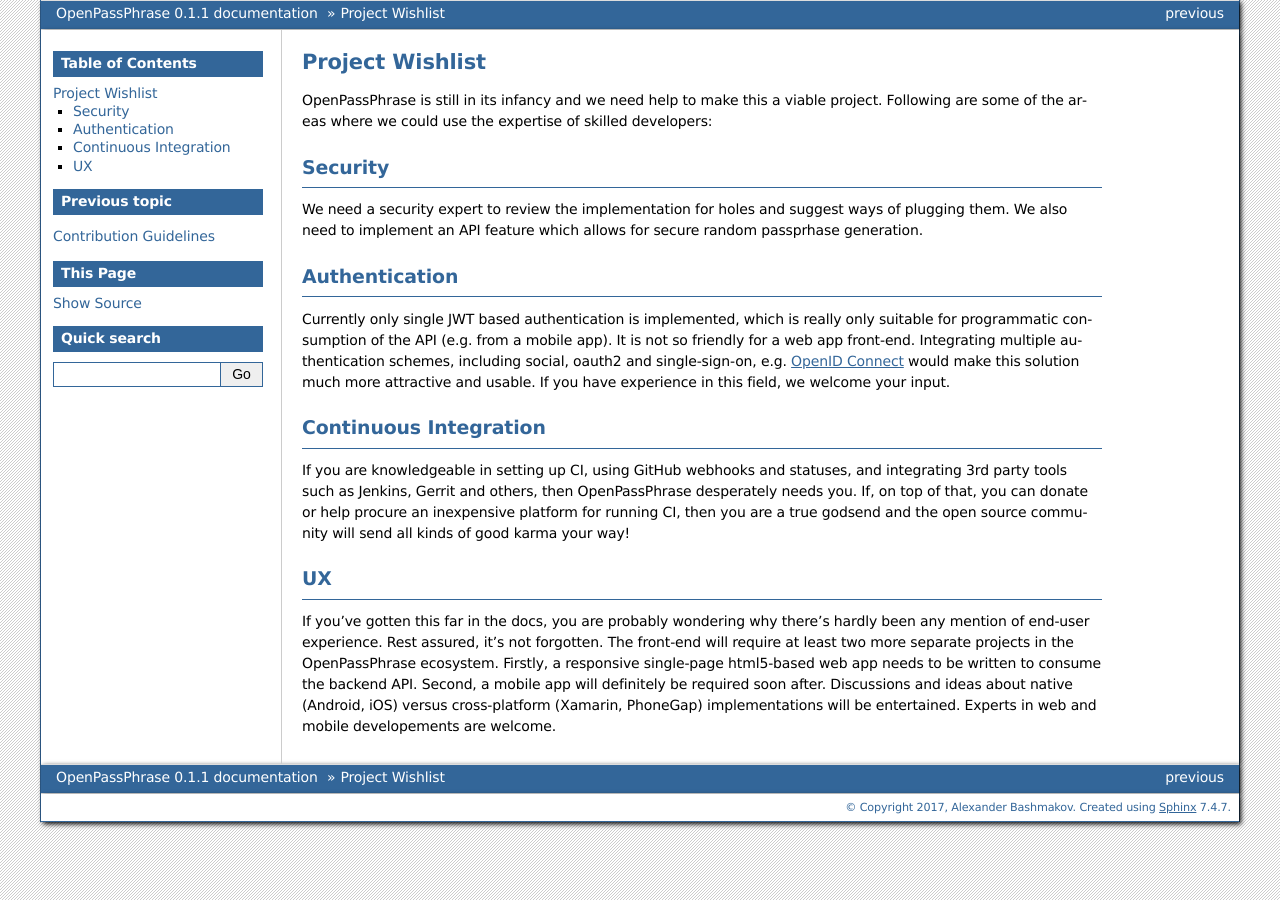
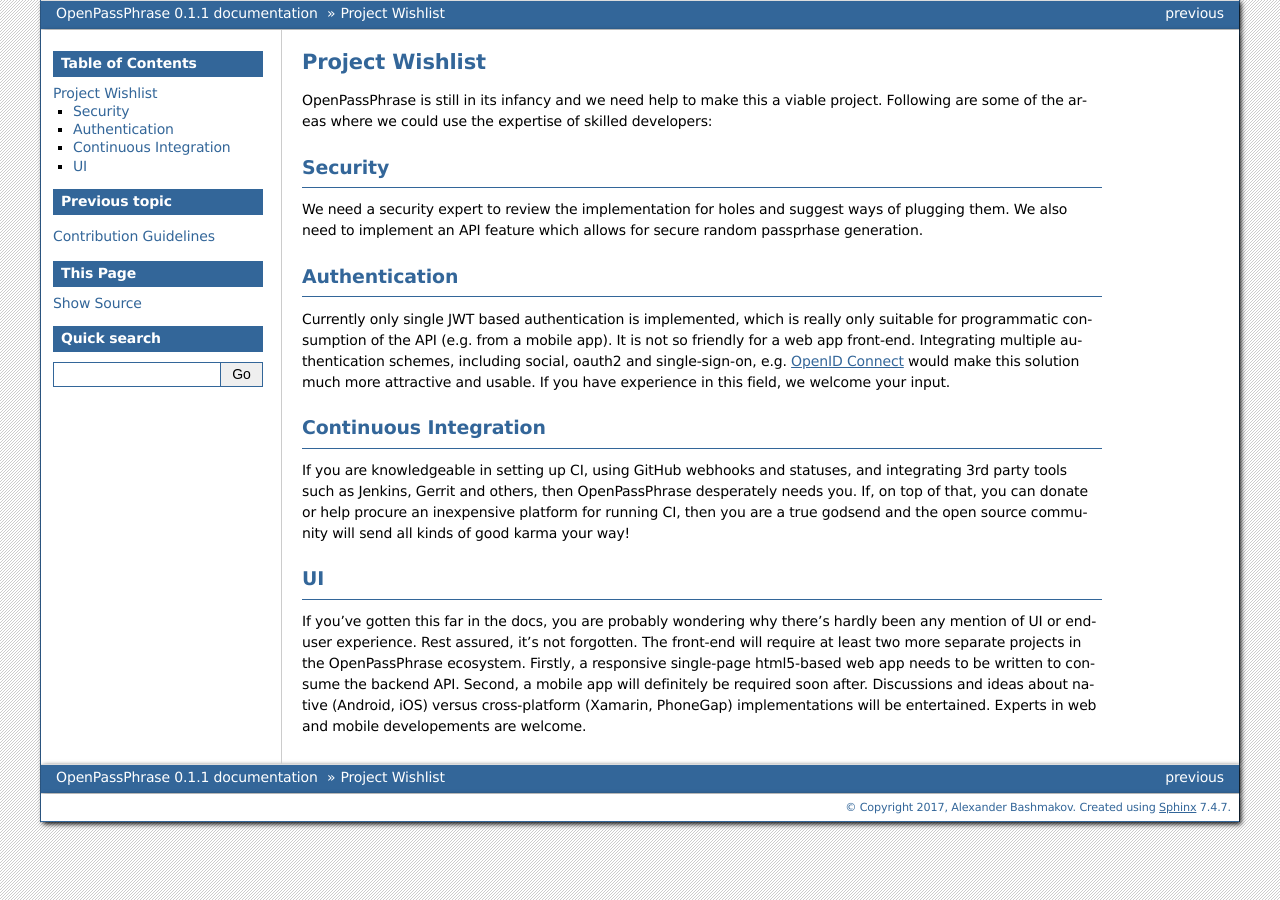
Before and after one commit to openpassphrase/opp, a Sphinx documentation site: the page built from docs/source/wishlist.rst, in a window 1280 px wide. Built offline with Sphinx 7.4.7, drawn with Linux system fonts in a browser that asks for light colours.

```diff
--- a/docs/source/wishlist.rst
+++ b/docs/source/wishlist.rst
@@ -53,11 +53,11 @@ OpenPassPhrase desperately needs you. If, on top of that, you can donate or
 help procure an inexpensive platform for running CI, then you are a true godsend
 and the open source community will send all kinds of good karma your way!
 
-UX
+UI
 --
 
 If you've gotten this far in the docs, you are probably wondering why there's
-hardly been any mention of end-user experience. Rest assured, it's not
+hardly been any mention of UI or end-user experience. Rest assured, it's not
 forgotten. The front-end will require at least two more separate projects in
 the OpenPassPhrase ecosystem. Firstly, a responsive single-page html5-based web
 app needs to be written to consume the backend API. Second, a mobile app will
```
